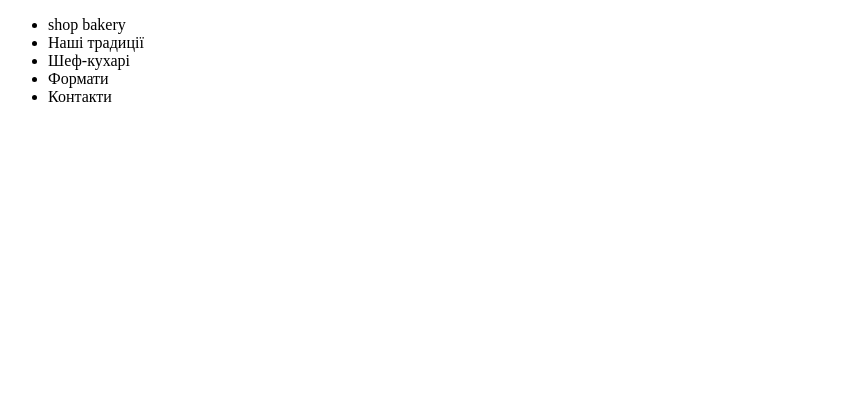
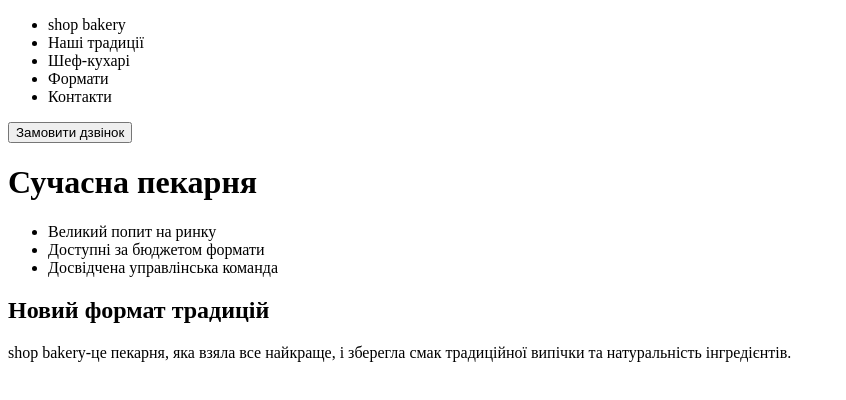
Before and after one commit to maksytka123456/web_bakery, a plain HTML site: page index.html in a window 1280 px wide. Shown: the whole page, without its empty margins (0-846 px from the left). Drawn offline with Linux system fonts and the light colour scheme.

Commit message:
lkjoijio

```diff
--- a/index.html
+++ b/index.html
@@ -16,11 +16,23 @@
                  <li>Контакти</li>
                 <!--logo and menu-->
             </ul>
-            <!--button-->
         </nav>
+        <!--button-->
+        <button>Замовити дзвінок</button>
+        <h1>Сучасна пекарня</h1>
     </header>
     <main>
-        <section></section>
+        <section>
+            <ul>
+                <li>Великий попит на ринку </li>
+                <li>Доступні за бюджетом формати</li>
+                <li>Досвідчена управлінська команда</li>
+            </ul>
+            <h2>Новий формат традицій</h2>
+            <p>
+                <span> shop bakery</span>-це пекарня, яка взяла все найкраще, і зберегла смак традиційної випічки та натуральність інгредієнтів.
+        </p>
+        </section>
         <section>
             <aside></aside>
             <aside></aside>
```
